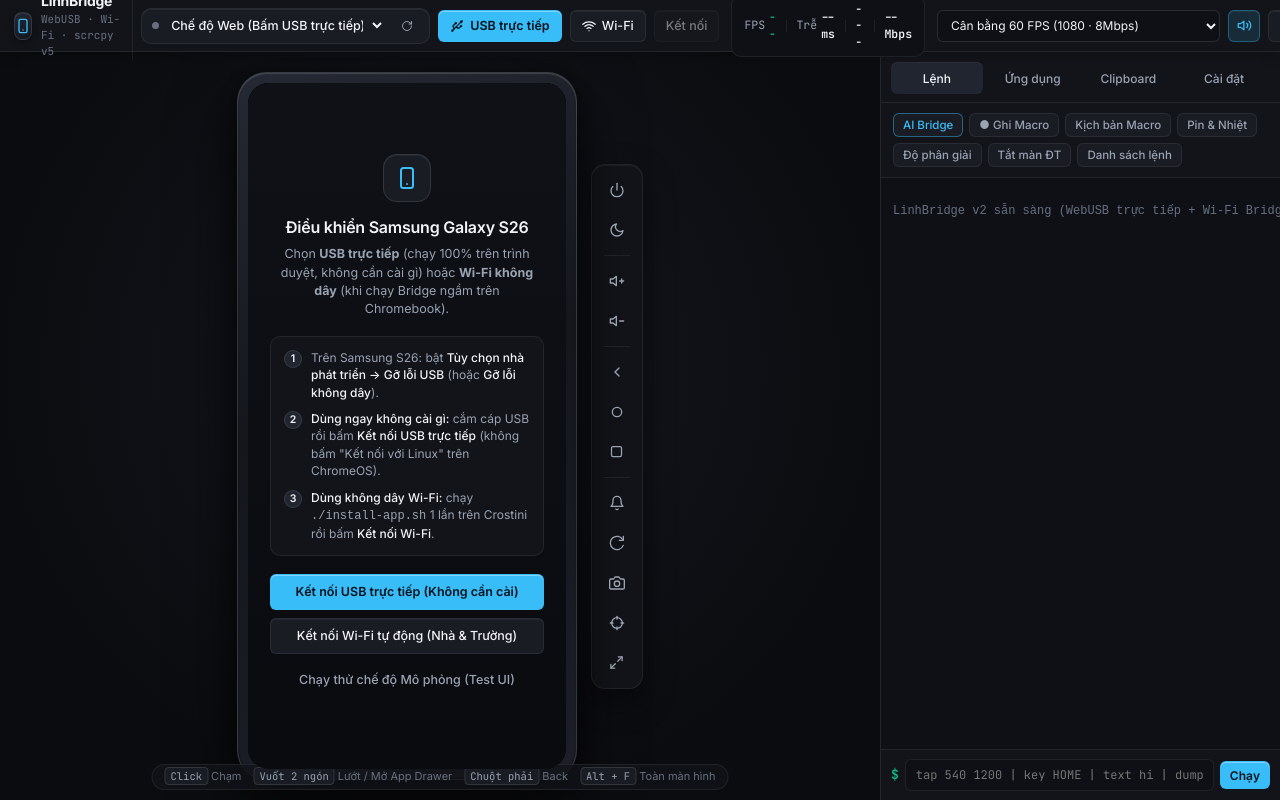
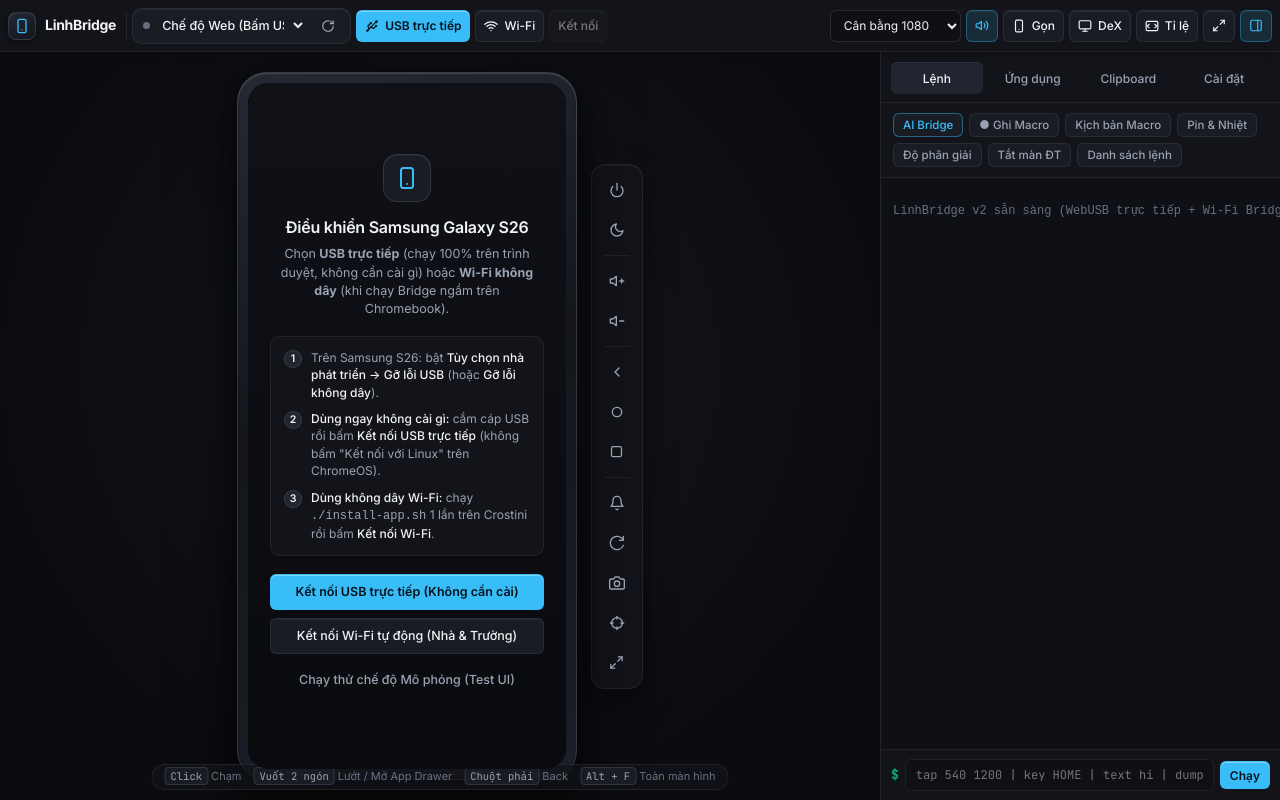
Before and after one commit to lelinh1041999-sudo/linkbridge-android-web, a website with bundled scripts: page public/index.html in a window 1280 px wide. Built offline with nearby package versions, Linux system fonts and the light colour scheme; files whose address does not match are found by name.

Commit message:
Fix topbar overflow on Chromebook width so Gọn, DeX, Tỉ lệ, and Fullscreen buttons stay visible

```diff
--- a/public/css/styles.css
+++ b/public/css/styles.css
@@ -1783,3 +1783,29 @@ dialog.modal::backdrop {
   right: auto;
   transform: translateX(-50%);
 }
+
+/* Keep all topbar buttons (Gọn, DeX, Tỉ lệ, Fullscreen) visible on 1280–1440px Chromebooks */
+@media (max-width: 1480px) {
+  .topbar {
+    padding: 0 8px;
+    gap: 6px;
+  }
+  .topbar-left,
+  .topbar-right {
+    gap: 5px;
+  }
+  .brand-sub,
+  .topbar-center .telemetry-strip {
+    display: none;
+  }
+  .brand-name {
+    font-size: 13px;
+  }
+  .topbar .btn {
+    padding: 0 8px;
+    font-size: 12px;
+  }
+  .device-picker select {
+    max-width: 150px;
+  }
+}
--- a/public/index.html
+++ b/public/index.html
@@ -101,14 +101,14 @@
           <span>Cài App</span>
         </button>
 
-        <select id="preset-select" class="select-box" style="height: 32px; font-size: 12px;" title="Cấu hình tốc độ / chất lượng">
-          <option value="wifi720">Wi-Fi mượt (720 · 60fps · 3Mbps)</option>
-          <option value="lowlat720">Độ trễ cực thấp (720 · 60fps · 5Mbps)</option>
-          <option value="balanced60" selected>Cân bằng 60 FPS (1080 · 8Mbps)</option>
-          <option value="ultra120">Siêu mượt 120 FPS (1080 · 12Mbps)</option>
-          <option value="sharp1440">Nét cao 1440 (60fps · 10Mbps)</option>
-          <option value="sharp1920">Siêu nét 1920 (60fps · 12Mbps)</option>
-          <option value="nativeMax">Nét hết cỡ (Gốc S26 1080×2340 · 16Mbps)</option>
+        <select id="preset-select" class="select-box" style="height: 32px; font-size: 12px; max-width: 145px;" title="Cấu hình tốc độ / chất lượng">
+          <option value="wifi720">Wi-Fi 720 · 3M</option>
+          <option value="lowlat720">Nhanh 720 · 5M</option>
+          <option value="balanced60" selected>Cân bằng 1080</option>
+          <option value="ultra120">120 FPS · 12M</option>
+          <option value="sharp1440">Nét 1440 · 10M</option>
+          <option value="sharp1920">Siêu nét 1920</option>
+          <option value="nativeMax">Gốc S26 · 16M</option>
         </select>
 
         <button id="btn-audio-toggle" class="btn btn-icon is-active" title="Bật / Tắt âm thanh từ điện thoại">
--- a/public/sw.js
+++ b/public/sw.js
@@ -1,4 +1,4 @@
-const CACHE_NAME = 'linhbridge-v26';
+const CACHE_NAME = 'linhbridge-v27';
 const PRECACHE = [
   './',
   './index.html',
```
